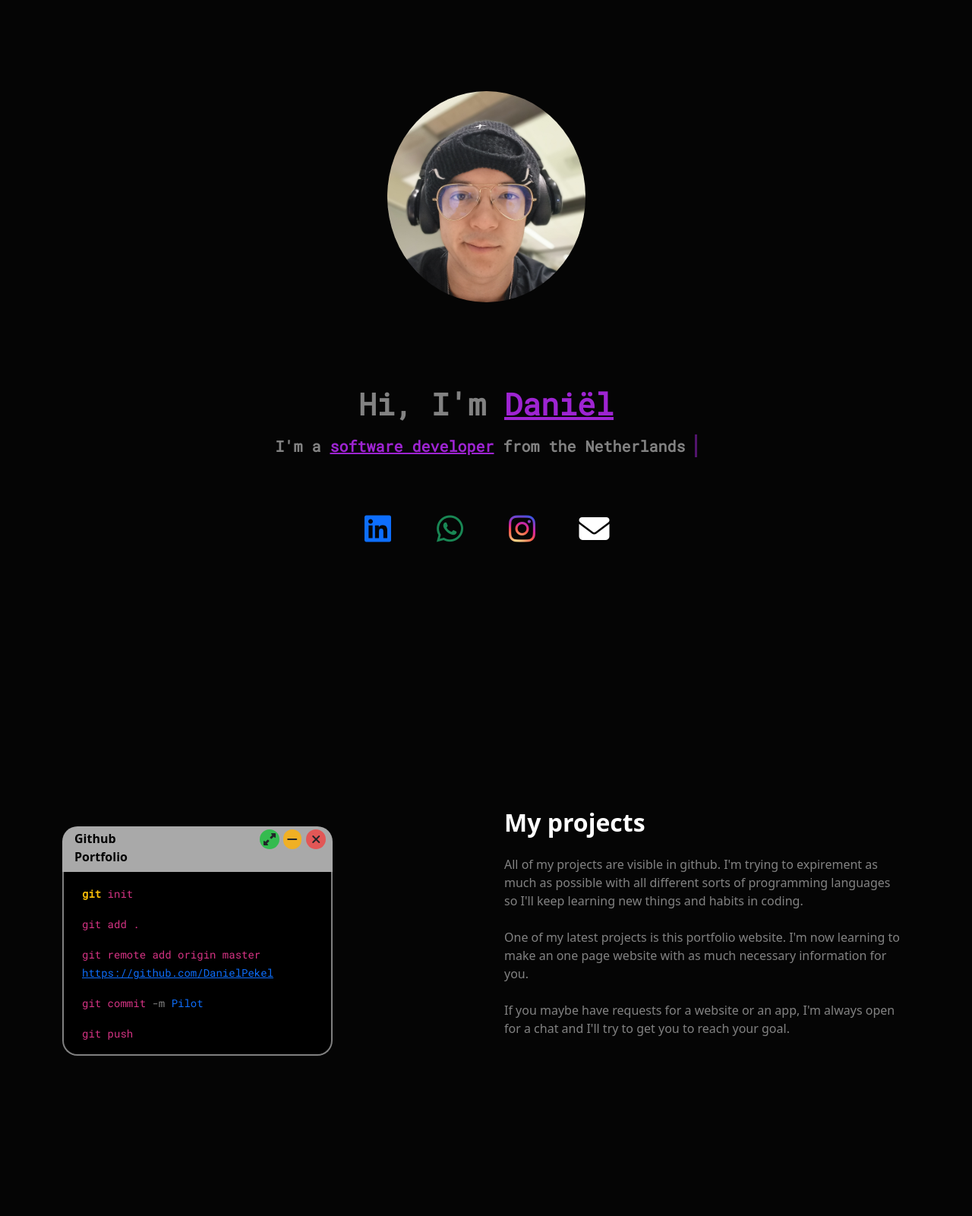
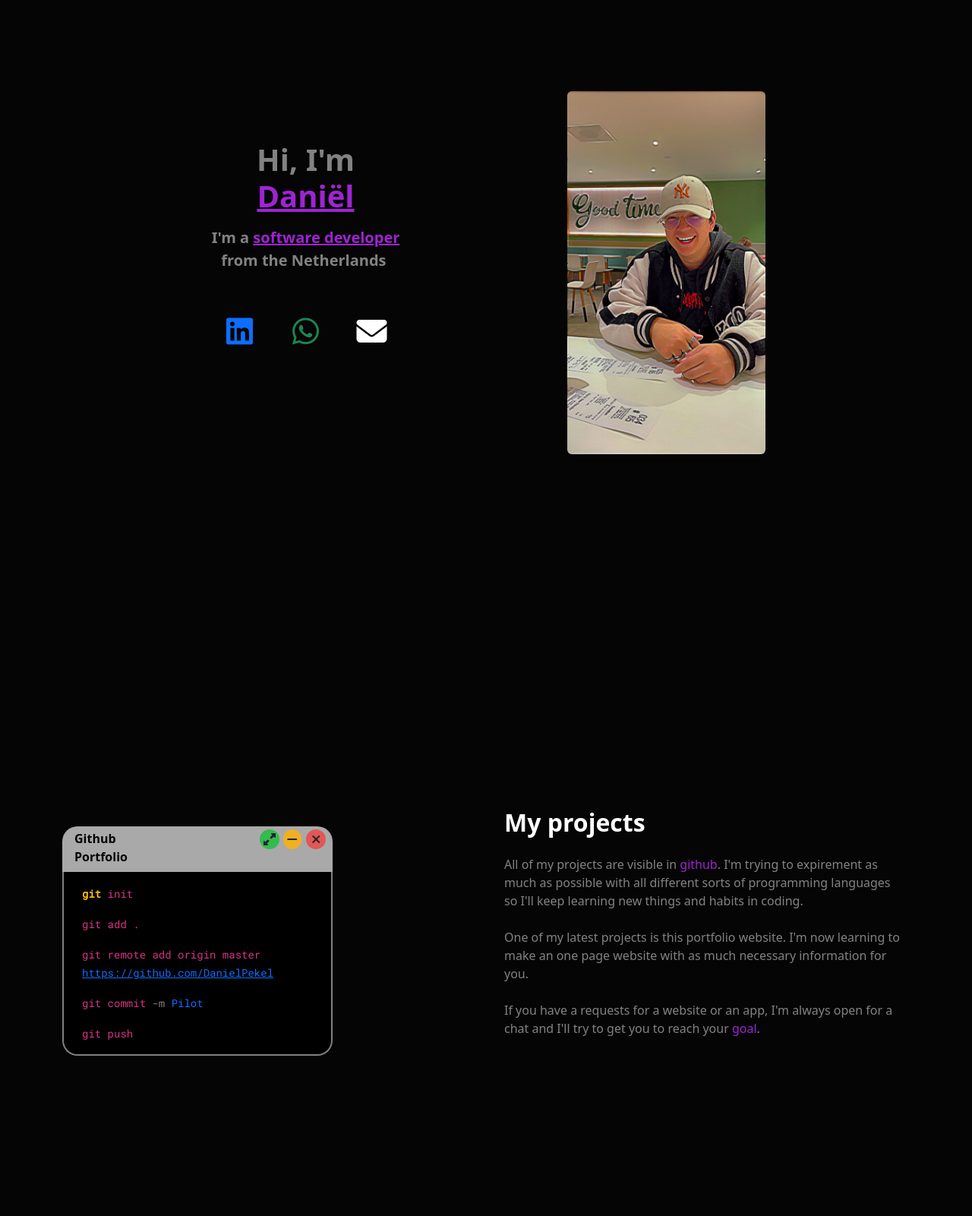
Before and after one commit to DanielPekel/Portfolio, a PHP site: page /Portfolio/ in a window 1280 px wide. Shown: the top 1601 px of the page at 76% size. Run offline with PHP 8.4, Linux system fonts and the light colour scheme; some libraries are stand-ins or nearby versions.

Commit message:
changes made for the portfolio site on desktop version

```diff
--- a/assets/js/script.js
+++ b/assets/js/script.js
@@ -1,50 +1,50 @@
 $(document).ready(function () {
 
     // check viewport
-    $.fn.isInViewport = function () {
-        let elementTop = $(this).offset().top;
-        let elementBottom = elementTop + $(this).outerHeight();
-
-        let viewportTop = $(window).scrollTop();
-        let viewportBottom = viewportTop + $(window).height();
-
-        return elementBottom > viewportTop && elementTop < viewportBottom;
-    };
-
-
-    async function animate() {
-        await new Promise(resolve => setTimeout(resolve, 1500));
-        $('#toptext').removeClass('foranimate');
-    }
-    async function animate2() {
-        await new Promise(resolve => setTimeout(resolve, 1500));
-        $('#bottomtextMobile1').removeClass('w-0');
-        $('#bottomtextMobile1').addClass('foranimate3');
-    }
-
-    // animation for top text
-    $('#toptext').ready(function () {
-        $('#toptext').addClass('foranimate');
-        animate();
-        setTimeout(function () {
-            $('#bottomtext').removeClass('w-0');
-            $('#bottomtext').addClass('foranimate2');
-        }, 1500);
-        animate2();
-        setTimeout(function () {
-            $('#bottomtextMobile1').removeClass('foranimate3');
-            $('#bottomtextMobile2').removeClass('w-0');
-            $('#bottomtextMobile2').addClass('foranimate3');
-        }, 4500);
-    });
-
-    // animation for git command panel
-    $(window).scroll(function () {
-        if ($('#animate3 ').isInViewport()) {
-           animate2();
-        } else {
-
-            console.log('No success.')
-        }
-    });
+    // $.fn.isInViewport = function () {
+    //     let elementTop = $(this).offset().top;
+    //     let elementBottom = elementTop + $(this).outerHeight();
+    //
+    //     let viewportTop = $(window).scrollTop();
+    //     let viewportBottom = viewportTop + $(window).height();
+    //
+    //     return elementBottom > viewportTop && elementTop < viewportBottom;
+    // };
+    //
+    //
+    // async function animate() {
+    //     await new Promise(resolve => setTimeout(resolve, 1500));
+    //     $('#toptext').removeClass('foranimate');
+    // }
+    // // async function animate2() {
+    // //     await new Promise(resolve => setTimeout(resolve, 1500));
+    // //     $('#bottomtextMobile1').removeClass('w-0');
+    // //     $('#bottomtextMobile1').addClass('foranimate3');
+    // // }
+    //
+    // // animation for top text
+    // $('#toptext').ready(function () {
+    //     $('#toptext').addClass('foranimate');
+    //     animate();
+    //     setTimeout(function () {
+    //         $('#bottomtext').removeClass('w-0');
+    //         $('#bottomtext').addClass('foranimate2');
+    //     }, 1500);
+    //     animate2();
+    //     setTimeout(function () {
+    //         $('#bottomtextMobile1').removeClass('foranimate3');
+    //         $('#bottomtextMobile2').removeClass('w-0');
+    //         $('#bottomtextMobile2').addClass('foranimate3');
+    //     }, 4500);
+    // });
+    //
+    // // animation for git command panel
+    // $(window).scroll(function () {
+    //     if ($('#animate3 ').isInViewport()) {
+    //        animate2();
+    //     } else {
+    //
+    //         console.log('No success.')
+    //     }
+    // });
 });
--- a/assets/scss/main/_global.scss
+++ b/assets/scss/main/_global.scss
@@ -345,3 +345,6 @@ table tr td a {
   color: white;
   text-align: start;
 }
+.text-primary{
+  color:$primary!important;
+}
--- a/header.php
+++ b/header.php
@@ -18,6 +18,6 @@ session_start();
     <link href="https://fonts.googleapis.com/css2?family=Roboto+Mono&display=swap" rel="stylesheet">
     <script src="https://cdn.jsdelivr.net/npm/@popperjs/core@2.11.6/dist/umd/popper.min.js" integrity="sha384-oBqDVmMz9ATKxIep9tiCxS/Z9fNfEXiDAYTujMAeBAsjFuCZSmKbSSUnQlmh/jp3" crossorigin="anonymous"></script>
     <script src="https://cdn.jsdelivr.net/npm/bootstrap@5.2.3/dist/js/bootstrap.min.js" integrity="sha384-cuYeSxntonz0PPNlHhBs68uyIAVpIIOZZ5JqeqvYYIcEL727kskC66kF92t6Xl2V" crossorigin="anonymous"></script>
-
+    <link rel="stylesheet" href="assets/scss/main.min.css">
 </head>
 <body>
--- a/index.php
+++ b/index.php
@@ -2,20 +2,39 @@
 
     <div class="views">
         <div class="container pt-md-1 pt-xl-4 pb-3">
-            <div class="row justify-content-center pt-md-5 pb-3">
+            <div class="row justify-content-center justify-content-md-evenly pt-md-5 pb-3">
+                <div class="col-3 d-none d-md-block text-center" style="padding-top:10%;">
+                    <h1 class="fs-1 fw-bold text-white-50">Hi, I'm <span
+                                class="head-primary">Daniël</span>
+                    </h1>
+                    <p class="fs-5 mt-3 fw-bolder text-white-50">I'm a <span
+                                class="head-primary">software developer</span>
+                        from the
+                        Netherlands&nbsp</p>
+                    <!-- TODO: mobile version text -->
+                    <div class="container mt-md-5 mt-2">
+                        <div class="row justify-content-center">
+                            <div class="col-3 col-md-4 text-center">
+                                <a class="fs-1" href="https://www.linkedin.com/in/dani%C3%ABl-pekel-software-dev/"><i
+                                            class="fa-brands fa-linkedin"></i></a>
+                            </div>
+                            <div class="col-3 col-md-4 text-center">
+                                <a class="fs-1 text-success" href="https://wa.me/684054534"><i
+                                            class="fa-brands fa-whatsapp"></i></a>
+                            </div>
+                            <div class="col-3 col-md-4 text-center">
+                                <a class="fs-1 text-white" href="mailto:contact@danielpekel.nl"><i
+                                            class="fa-solid fa-envelope"></i></a>
+                            </div>
+                        </div>
+                    </div>
+                </div>
                 <div class="col-8 text-start col-md-3 mt-5 pt-5 pt-md-0">
-                    <img src="./assets/media/selfie.jpg" class="roundFirstImage" alt="A picture of myself" width="100%"
+                    <img src="./assets/media/64265.JPG" class="rounded" alt="A picture of myself" width="100%"
                          height="auto">
                 </div>
             </div>
             <div class="pt-4 container text-center">
-                <div class="container">
-                    <div class="d-inline-flex">
-                        <h1 id="toptext" class="fs-1 fw-bold typethis1 text-white-50">Hi, I'm <span
-                                    class="head-primary">Daniël</span>
-                        </h1>
-                    </div>
-                </div>
                 <div class="container d-none d-md-block">
                     <div class="d-inline-flex">
                         <p id="bottomtext" class="w-0 fs-5 mt-3 fw-bolder typethis text-white-50">I'm a <span
@@ -38,7 +57,7 @@
                 </div>
             </div>
         </div>
-        <div class="container mt-md-5 mt-2">
+        <div class="container mt-md-5 mt-2 d-block d-md-none">
             <div class="row justify-content-center">
                 <div class="col-3 col-md-1 text-center">
                     <a class="fs-1" href="https://www.linkedin.com/in/dani%C3%ABl-pekel-software-dev/"><i
@@ -47,10 +66,6 @@
                 <div class="col-3 col-md-1 text-center">
                     <a class="fs-1 text-success" href="https://wa.me/684054534"><i
                                 class="fa-brands fa-whatsapp"></i></a>
-                </div>
-                <div class="col-3 col-md-1 text-center">
-                    <a class="fs-1" href="https://www.instagram.com/1oak_daniel/"><i id="insta"
-                                                                                     class="fa-brands fa-instagram"></i></a>
                 </div>
                 <div class="col-3 col-md-1 text-center">
                     <a class="fs-1 text-white" href="mailto:contact@danielpekel.nl"><i
@@ -125,15 +140,15 @@
                 <div class="col-12 col-md-6 pt-5">
                     <div class="container mt-4">
                         <h2 class="text-white fw-bold pb-3">My projects</h2>
-                        <p class="text-white-50">All of my projects are visible in github. I'm trying to expirement as
+                        <p class="text-white-50">All of my projects are visible in <span class="text-primary">github</span>. I'm trying to expirement as
                             much as possible with
                             all different sorts of programming languages so I'll keep learning new things and habits in
                             coding.<br/><br/>
                             One of my latest projects is this portfolio website. I'm now learning to make an one page
                             website with as much necessary information for you.<br/><br/>
-                            If you maybe have requests for a website or an app, I'm always open for a chat and I'll try
+                            If you have a requests for a website or an app, I'm always open for a chat and I'll try
                             to get you
-                            to reach your goal.
+                            to reach your <span class="text-primary">goal</span>.
                         </p>
                     </div>
                     <h2></h2>
@@ -147,14 +162,15 @@
                 <div class="col-12 col-md-8 text-start pt-5 mt-3">
                     <h3 class="text-white fw-bold fs-1">About me</h3>
                     <p class="text-white-50 pt-4">
-                        I'm a 19-year-old software developer from the Netherlands. I'm currently studying at Deltion
-                        College in Zwolle.
-                        I'm currently in my second year of the MBO ICT programme. I'm learning a lot of new things
-                        about programming, and
-                        I'm trying to learn as much as possible.<br/><br/>
-                        I'm currently working at a small company called <a class="text-white attribute"
-                                                                           href="https://service-ict.nl">Service-ICT</a>,
-                        this is the place where I gained all my experience so far.<br/><br/>
+                        I'm a <?php echo date("Y") - 2003; ?>-year-old software developer from the Netherlands. I'm
+                        currently studying at Alfa College located in Hoogeveen.
+                        I'm currently in my first year of the MBO ICT programme. I'm learning a lot about programming
+                        and IT over all.<br/><br/>
+                        I've worked at multiple companies so far, my experiences come from the following companies: <a
+                                class="text-white attribute"
+                                href="https://service-ict.nl">Service-ICT</a> and <a class="text-white attribute"
+                                                                                     href="koelict.nl">Koel ICT</a>.
+                        <br/><br/>
                     </p>
                     <div class="container text-center">
                         <p class="text-indigo fw-bold fs-4">"I'm hoping to become an experienced and
@@ -370,16 +386,17 @@
             <div class="row justify-content-center pt-md-5 mt-3">
 
                 <div class="col-12 col-md-5">
-                    <img src="./assets/media/fotoOfMe.jpg" width="100%" height="auto" alt="foto of me"
+                    <img src="./assets/media/IMG_3299.JPG" width="80%" height="auto" alt="foto of me"
                          class="rounded-5"/>
                 </div>
                 <div class="col-12 col-md-7 pt-4 pt-md-0">
-                    <p class="text-white-50">If I'm not coding you can find me at a skate park or a gym. I started to
+                    <p class="text-white-50">If I'm not coding you can find me at the gym or outside with my friends. I
+                        started to
                         notice that exercise was
                         missing from my life, it gives me an energy rush and motivates me for days.<br/><br/>
                         I'm also a big fan of formula 1, one of my goals is to be at a race day.<br/><br/>
                         I also play guitar a bit.<br/><br/>
-                        Besides all these hobbies is one of them also coding, I did it as a hobby, and it eventually
+                        Besides all these hobbies one of them is coding, I did it as a hobby, and it eventually
                         turned into my job.</p>
                     <p class="text-indigo fw-bold fs-4">"If your hobby becomes your job, you will never work a day in
                         your life"
@@ -413,10 +430,6 @@
                                     class="fa-brands fa-whatsapp"></i></a>
                     </div>
                     <div class="col-3 col-md-1 text-center">
-                        <a class="fs-1" href="https://www.instagram.com/1oak_daniel/"><i id="insta"
-                                                                                         class="fa-brands fa-instagram"></i></a>
-                    </div>
-                    <div class="col-3 col-md-1 text-center">
                         <a class="fs-1 text-white" href="mailto:contact@danielpekel.nl"><i
                                     class="fa-solid fa-envelope"></i></a>
                     </div>
```
Also changed, not shown: assets/media/64265.JPG (added), assets/media/IMG_3299.JPG (added), assets/scss/main.min.css.
